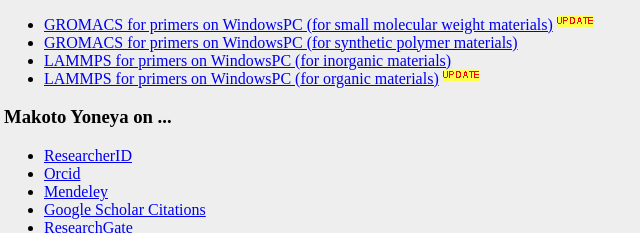
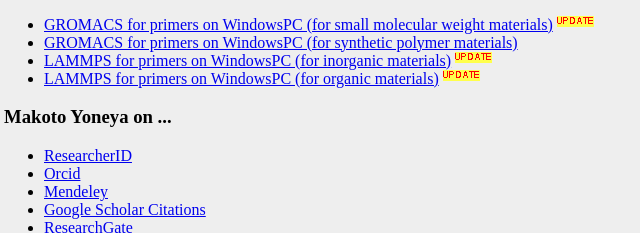
Before and after one commit to makoto-yoneya/makoto-yoneya.github.io, a plain HTML site: page index.html in a window 1280 px wide. Shown: the part 2036-2269 px from the top of the page, 44-684 px from the left. Drawn offline with Linux system fonts and the light colour scheme.

Commit message:
update file

```diff
--- a/index.html
+++ b/index.html
@@ -212,6 +212,7 @@
 <IMG alt=UPDATE src="images/update.gif" align=top>
     <LI><A href="./MDforPOLYMERS/">GROMACS for primers on WindowsPC (for synthetic polymer materials)</A>
     <LI><A href="./LAMMPS-inorganics/">LAMMPS for primers on WindowsPC (for inorganic materials)</A>
+<IMG alt=UPDATE src="images/update.gif" align=top>
     <LI><A href="./LAMMPS-organics/">LAMMPS for primers on WindowsPC (for organic materials)</A>
 <IMG alt=UPDATE src="images/update.gif" align=top>
 <!--
```
